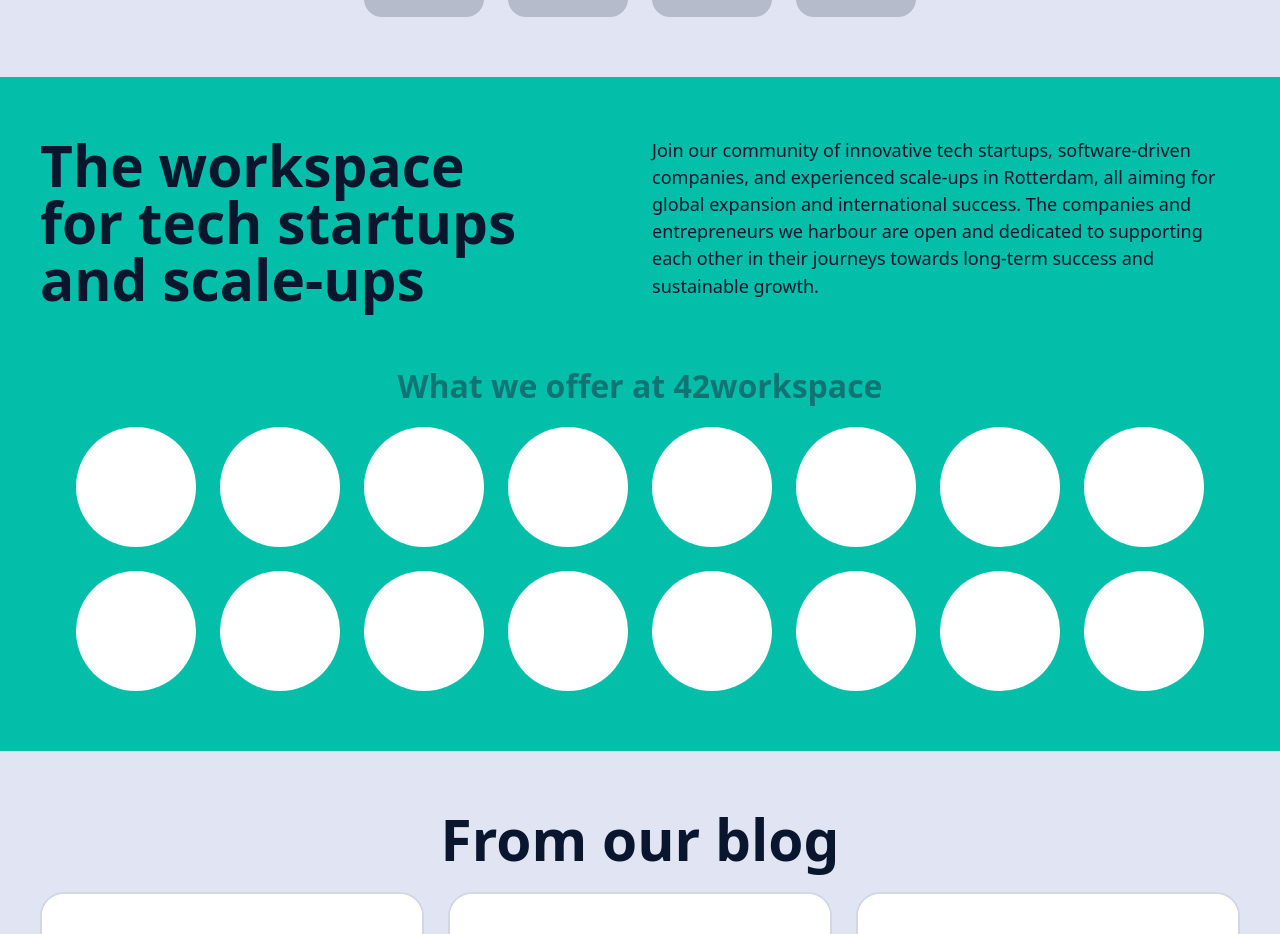
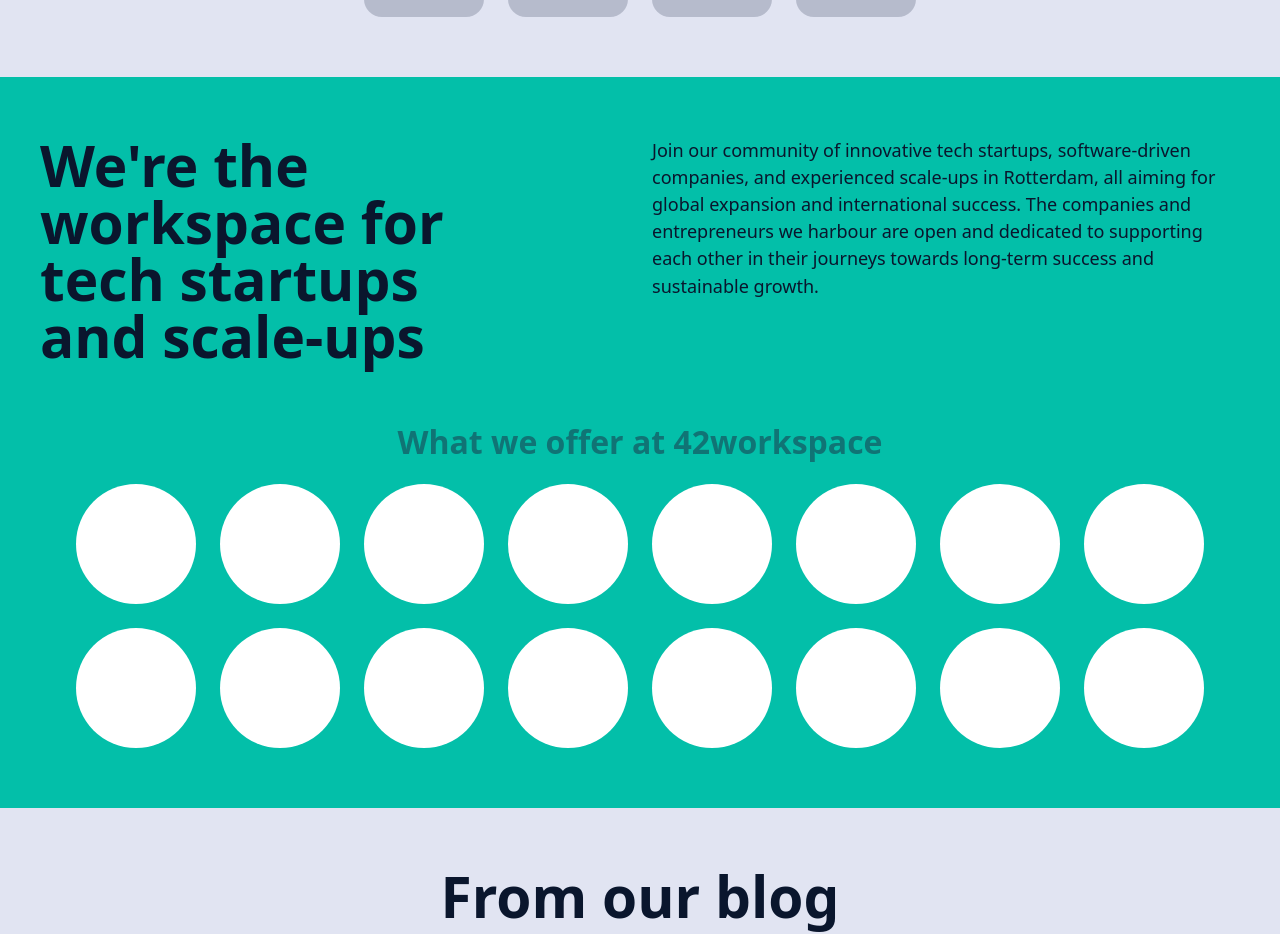
Before and after one commit to matovius/42workspace, a SvelteKit app: page / in a window 1280 px wide. Shown: the part 912-1846 px from the top of the page. Built offline with nearby package versions, Linux system fonts and the light colour scheme.

Commit message:
edit heading text

```diff
--- a/src/routes/LandingCommunitySection.svelte
+++ b/src/routes/LandingCommunitySection.svelte
@@ -4,7 +4,7 @@
 <section id="community-and-offering" class="community-and-offering-section">
   <div class="container">
     <div class="community">
-      <h2 class="h2">The workspace for tech startups and scale-ups</h2>
+      <h2 class="h2">We're the workspace for tech startups and scale-ups</h2>
       <p class="p">
         Join our community of innovative tech startups, software-driven companies, and experienced scale-ups in Rotterdam,
         all aiming for global expansion and international success. The companies and entrepreneurs we harbour are open and
```
